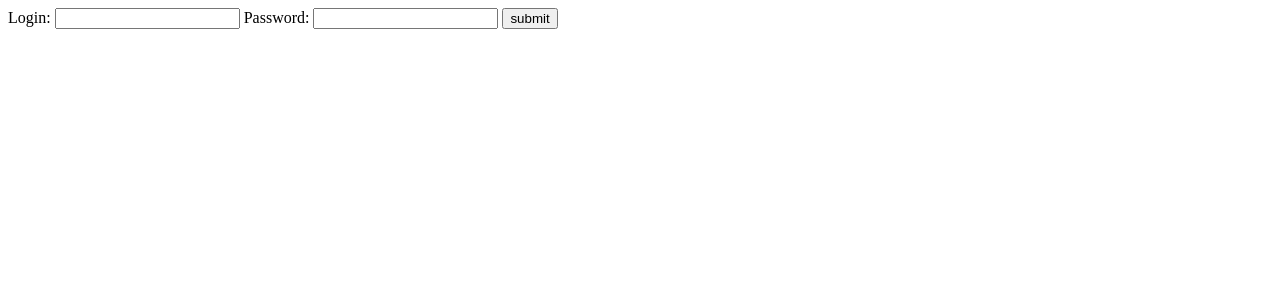
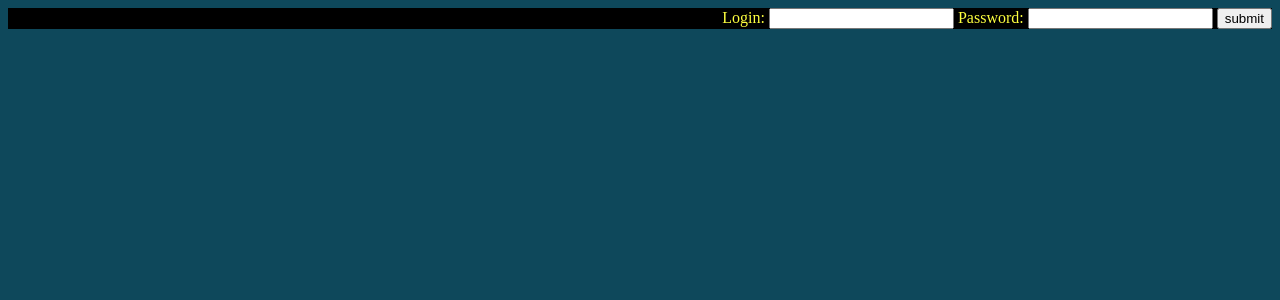
Before and after one commit to Larhard/GLaDOS, a Django app: template web/templates/web/site.html in a window 1280 px wide. Shown: the top 300 px of the page. Run offline with Django 3.2, Linux system fonts and the light colour scheme; the template is opened without the code that fills it, so the values that code supplies are empty; parts of the project's set-up code (start-up, migrations or seed data) failed here and were passed over.

Commit message:
web: simple css added

```diff
--- /dev/null
+++ b/web/static/web/css/base.css
@@ -0,0 +1,20 @@
+body {
+    background-color: #0e485b;
+    color: #feff3f;
+}
+
+div.site_wrapper {
+    background-color: #000000;
+}
+
+div.small_login_form {
+    text-align: right;
+}
+
+a {
+    color: #feff3f;
+}
+
+a:hover {
+    color: #ffffff;
+}
--- a/web/templates/web/base.html
+++ b/web/templates/web/base.html
@@ -3,13 +3,18 @@
 <head lang="en">
     <meta charset="UTF-8">
     <title>{% block title %}{% endblock %}</title>{# TODO read title from database #}
+    {% block css %}
+        <link rel="stylesheet" type="text/css" href="{{ STATIC_URL }}web/css/base.css"
+    {% endblock %}
 </head>
 <body>
-{% block login %}
-{% endblock %}
-<div class="content_wrapper">
-    {% block content %}
+<div class="site_wrapper">
+    {% block login %}
     {% endblock %}
+    <div class="content_wrapper">
+        {% block content %}
+        {% endblock %}
+    </div>
 </div>
 </body>
 </html>
--- a/web/templates/web/login_form.html
+++ b/web/templates/web/login_form.html
@@ -1,3 +1,4 @@
+<div class="small_login_form">
     {% if not user.is_authenticated %}
         <form method="post" action="{% url 'web:login' %}?r={{ request.get_full_path | urlencode:'' }}">
             <label>
@@ -17,3 +18,4 @@
             <input type="submit" name="logout" value="logout">
         </form>
     {% endif %}
+</div>
```
Also changed, not shown: 1 other file. Lines whose indentation alone changed are shown as unchanged.
